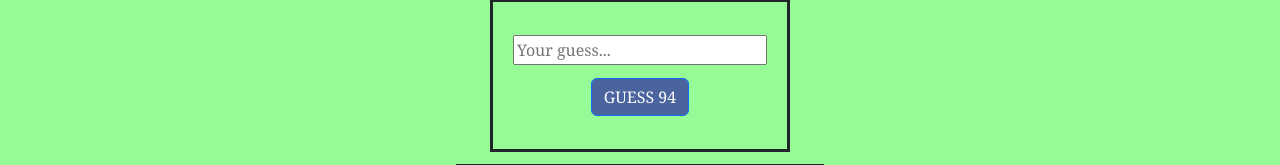
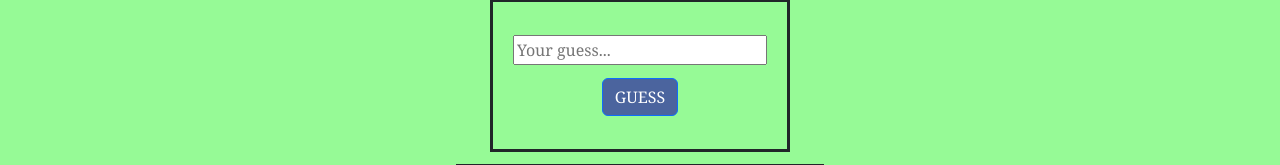
Before and after one commit to SamGrigg04/startup, a React (Vite) app: page /play in a window 1280 px wide. Shown: the part 245-410 px from the top of the page. Built offline with nearby package versions, Linux system fonts and the light colour scheme.

Commit message:
commented out my testing thingy

```diff
--- a/src/play/numbrGame.jsx
+++ b/src/play/numbrGame.jsx
@@ -116,7 +116,8 @@ export function NumbrGame(props) {
                   id="guess-btn"
                   onClick={handleGuess}
                  >
-                  GUESS {target}
+                  GUESS
+                  {/* GUESS {target} FOR TESTING */}
                 </Button>
             </div>
         </form>
```
